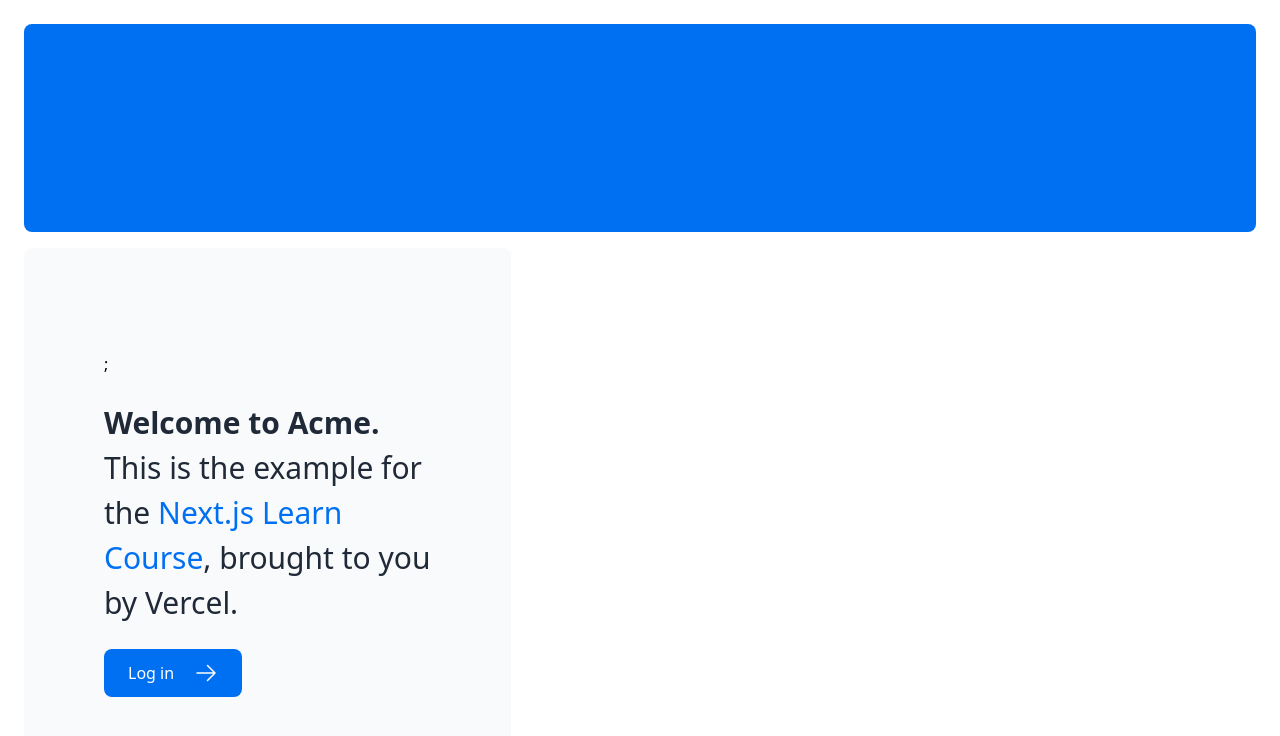
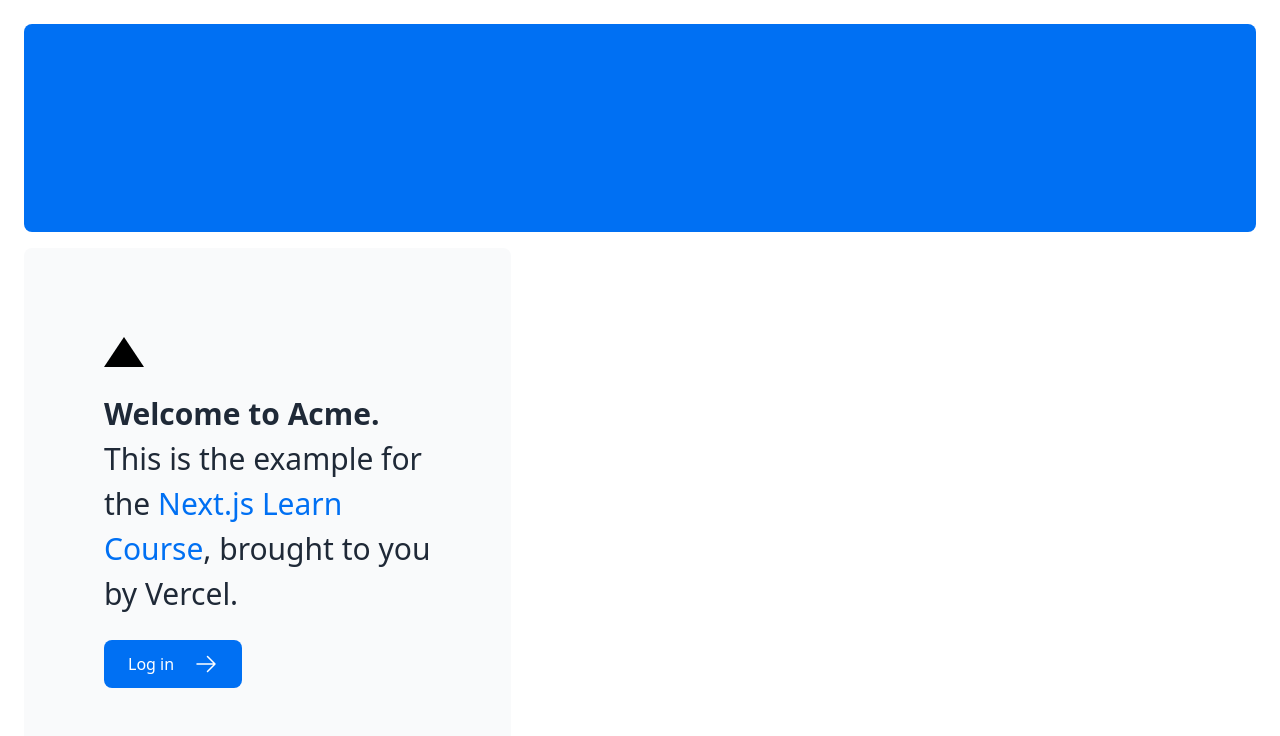
Before and after one commit to Kou-python/TodoApp, a Next.js app in the folder nextjs-dashboard/: page / in a window 1280 px wide. Shown: the top 736 px of the page. Built offline with nearby package versions, Linux system fonts and the light colour scheme.

Commit message:
NextO_C3

```diff
--- a/nextjs-dashboard/app/page.tsx
+++ b/nextjs-dashboard/app/page.tsx
@@ -11,7 +11,7 @@ export default function Page() {
       </div>
       <div className="mt-4 flex grow flex-col gap-4 md:flex-row">
         <div className="flex flex-col justify-center gap-6 rounded-lg bg-gray-50 px-6 py-10 md:w-2/5 md:px-20">
-          <div className={styles.shape} />;
+          <div className={styles.shape} />
           <p className={`text-xl text-gray-800 md:text-3xl md:leading-normal`}>
             <strong>Welcome to Acme.</strong> This is the example for the{' '}
             <a href="https://nextjs.org/learn/" className="text-blue-500">
--- a/nextjs-dashboard/app/ui/home.module.css
+++ b/nextjs-dashboard/app/ui/home.module.css
@@ -1,4 +1,4 @@
-.shepe{
+.shape{
     height: 0;
     width: 0;
     border-bottom: 30px solid black;
```
